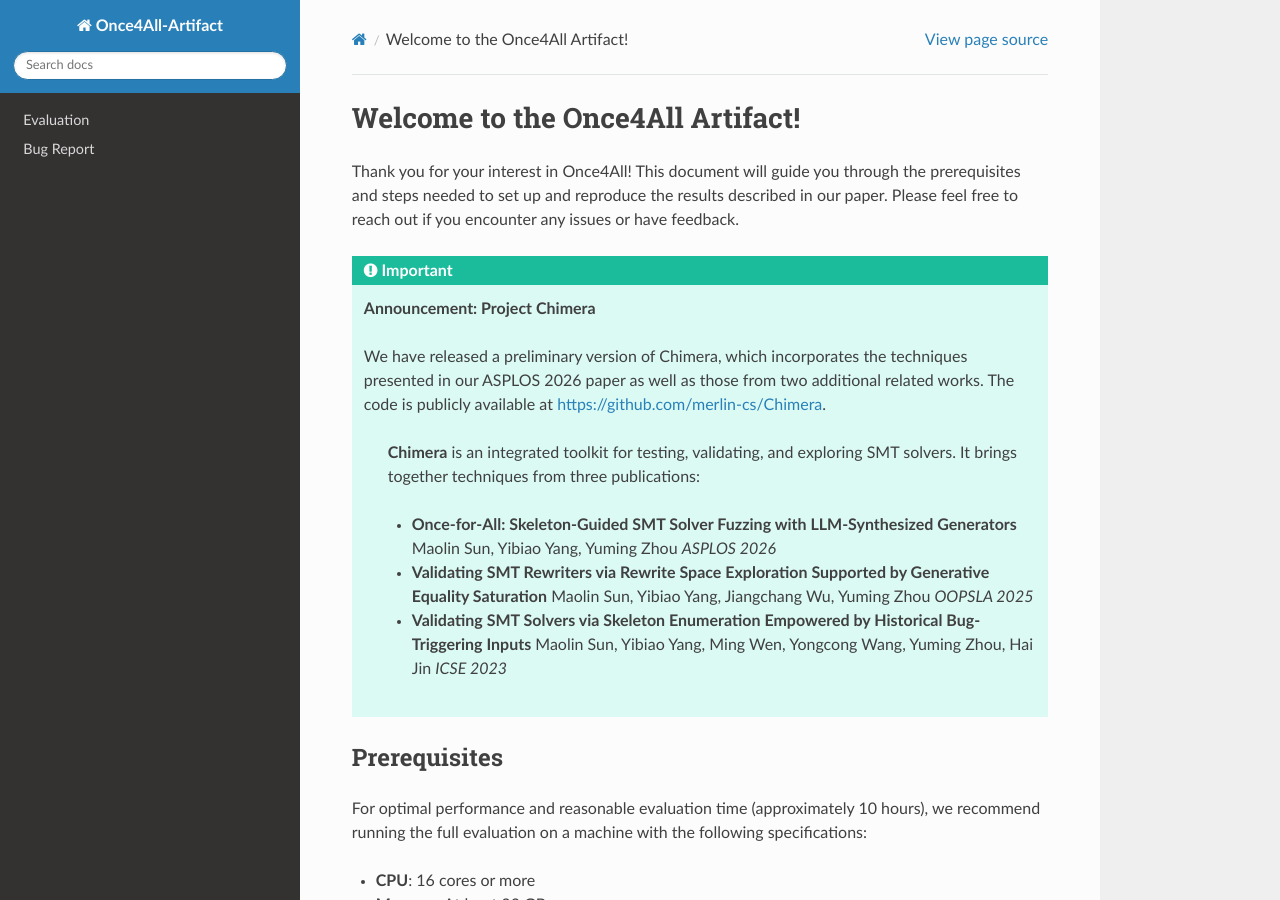
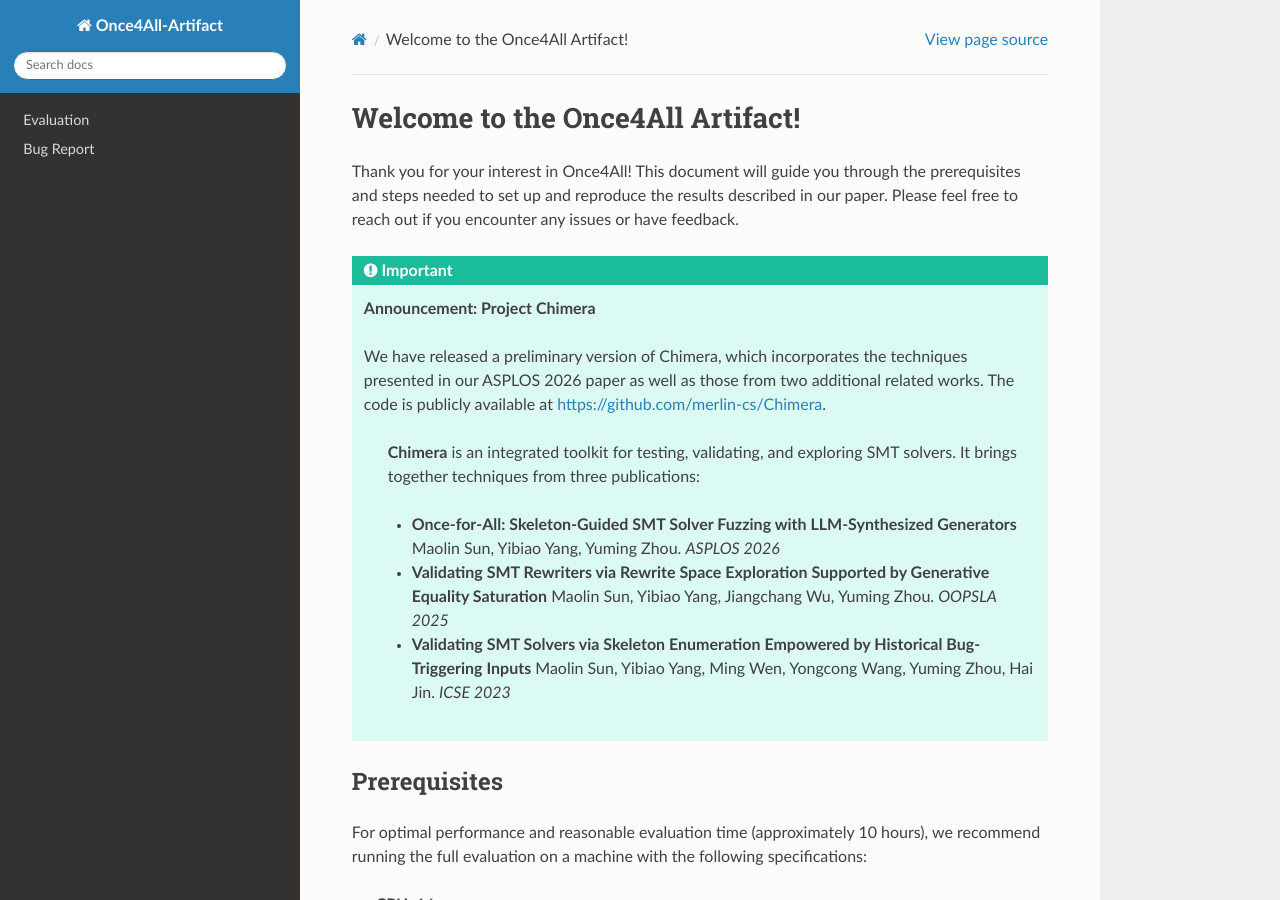
Before and after one commit to merlin-cs/Once4All, a Sphinx documentation site: the page built from docs/source/index.rst, in a window 1280 px wide and 900 px high. Built offline with Sphinx 7.4.7 and the Read the Docs theme 3.1.0, drawn with Linux system fonts in a browser that asks for light colours.

```diff
--- a/docs/source/index.rst
+++ b/docs/source/index.rst
@@ -14,15 +14,15 @@ Please feel free to reach out if you encounter any issues or have feedback.
    It brings together techniques from three publications:
 
    * **Once-for-All: Skeleton-Guided SMT Solver Fuzzing with LLM-Synthesized Generators**
-     Maolin Sun, Yibiao Yang, Yuming Zhou
+     Maolin Sun, Yibiao Yang, Yuming Zhou.
      *ASPLOS 2026*
 
    * **Validating SMT Rewriters via Rewrite Space Exploration Supported by Generative Equality Saturation**
-     Maolin Sun, Yibiao Yang, Jiangchang Wu, Yuming Zhou
+     Maolin Sun, Yibiao Yang, Jiangchang Wu, Yuming Zhou.
      *OOPSLA 2025*
 
    * **Validating SMT Solvers via Skeleton Enumeration Empowered by Historical Bug-Triggering Inputs**
-     Maolin Sun, Yibiao Yang, Ming Wen, Yongcong Wang, Yuming Zhou, Hai Jin
+     Maolin Sun, Yibiao Yang, Ming Wen, Yongcong Wang, Yuming Zhou, Hai Jin.
      *ICSE 2023*
 
 
```
